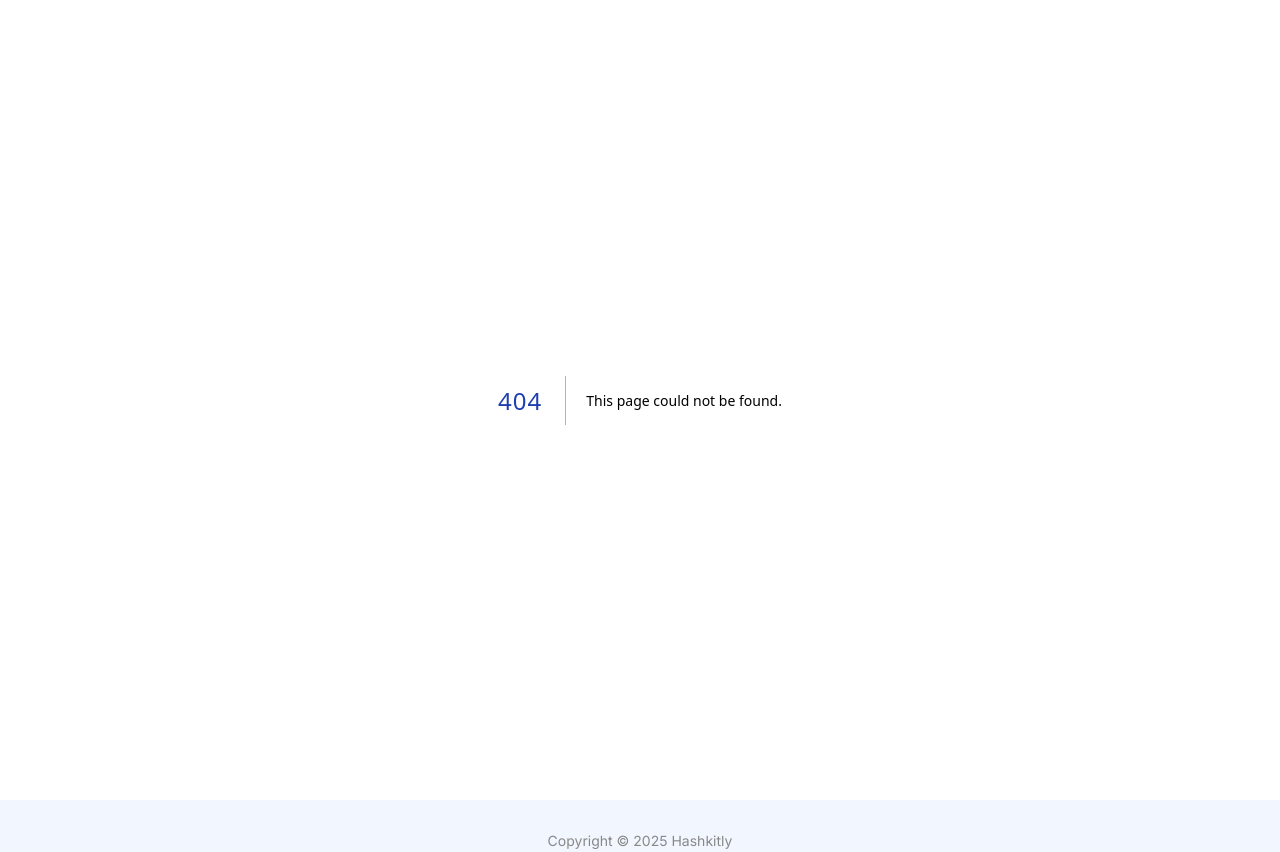
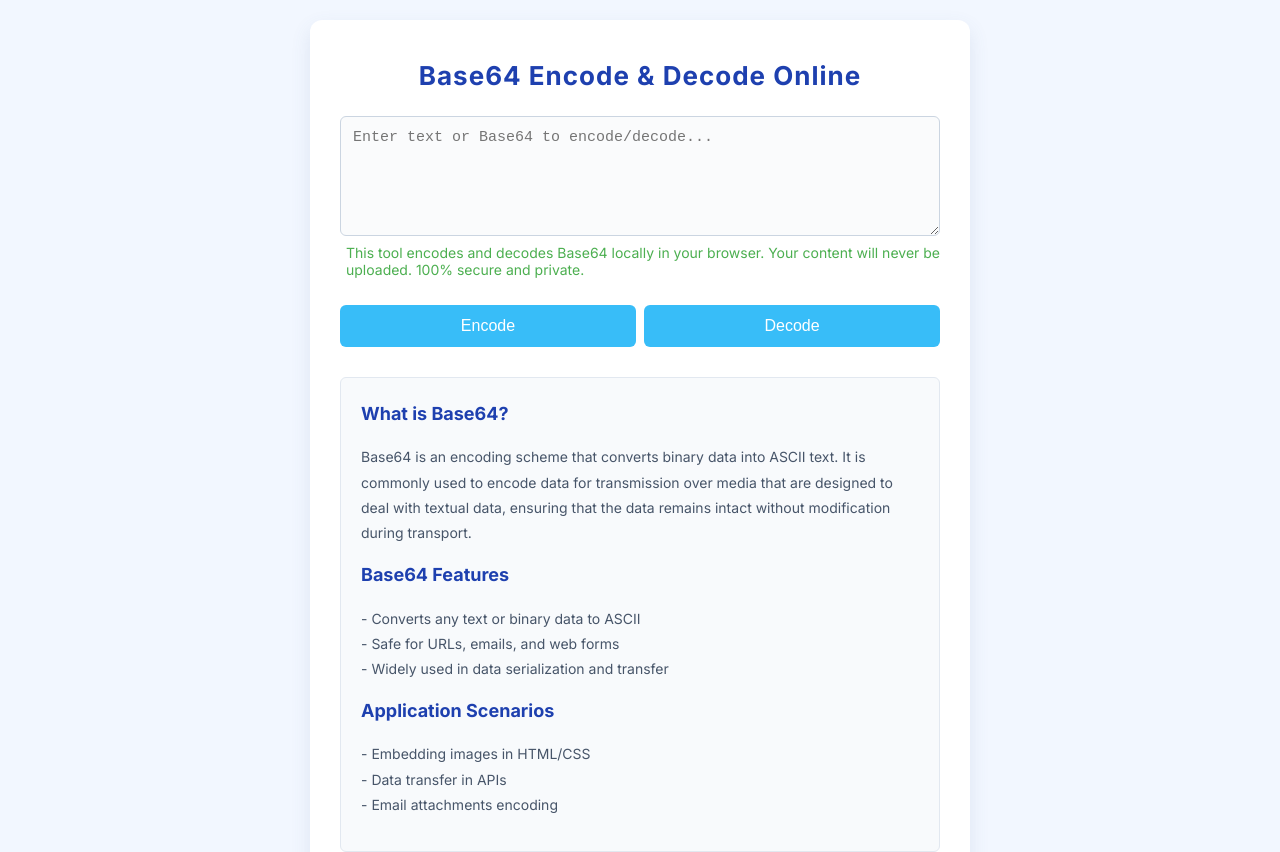
Before and after one commit to darren562/md5-tool, a Next.js app: page /base64 in a window 1280 px wide. Before the commit this address had no page. Shown: the top 852 px of the page. Built offline with nearby package versions, Linux system fonts and the light colour scheme.

Commit message:
add two page

```diff
--- /dev/null
+++ b/app/base64/page.tsx
@@ -0,0 +1,125 @@
+"use client";
+
+import { useState } from "react";
+
+export default function Base64Page() {
+  const [inputText, setInputText] = useState("");
+  const [result, setResult] = useState<string | null>(null);
+  const [decodeResult, setDecodeResult] = useState<string | null>(null);
+
+  const handleEncode = () => {
+    const text = inputText.trim();
+    if (!text) {
+      alert("Please enter content to encode");
+      return;
+    }
+    setResult(btoa(unescape(encodeURIComponent(text))));
+    setDecodeResult(null);
+  };
+
+  const handleDecode = () => {
+    const text = inputText.trim();
+    if (!text) {
+      alert("Please enter Base64 content to decode");
+      return;
+    }
+    try {
+      setDecodeResult(decodeURIComponent(escape(atob(text))));
+      setResult(null);
+    } catch {
+      alert("Invalid Base64 string");
+    }
+  };
+
+  const handleCopy = async (text: string, buttonElement: HTMLButtonElement) => {
+    try {
+      await navigator.clipboard.writeText(text);
+      const originalText = buttonElement.textContent;
+      buttonElement.textContent = "Copied";
+      buttonElement.classList.add("ok");
+      setTimeout(() => {
+        buttonElement.textContent = originalText;
+        buttonElement.classList.remove("ok");
+      }, 1200);
+    } catch (err) {
+      console.error("Copy failed:", err);
+    }
+  };
+
+  return (
+    <div className="container">
+      <div className="box">
+        <h1>Base64 Encode & Decode Online</h1>
+        <textarea
+          id="txt"
+          placeholder="Enter text or Base64 to encode/decode..."
+          value={inputText}
+          onChange={(e) => setInputText(e.target.value)}
+        />
+        <div className="tip">
+          This tool encodes and decodes Base64 locally in your browser. Your content will never be uploaded. 100% secure and private.
+        </div>
+        <div style={{ display: 'flex', gap: 8, margin: '12px 0' }}>
+          <button className="btn" onClick={handleEncode}>
+            Encode
+          </button>
+          <button className="btn" onClick={handleDecode}>
+            Decode
+          </button>
+        </div>
+        {result && (
+          <div id="res" className="result">
+            <div className="row">
+              <span>Base64 Encoded:</span>
+              <span id="base64-enc" className="hash">
+                {result}
+              </span>
+              <button
+                className="copy"
+                onClick={(e) => handleCopy(result, e.currentTarget)}
+                id="copy-base64-enc"
+              >
+                Copy
+              </button>
+            </div>
+          </div>
+        )}
+        {decodeResult && (
+          <div id="res" className="result">
+            <div className="row">
+              <span>Base64 Decoded:</span>
+              <span id="base64-dec" className="hash">
+                {decodeResult}
+              </span>
+              <button
+                className="copy"
+                onClick={(e) => handleCopy(decodeResult, e.currentTarget)}
+                id="copy-base64-dec"
+              >
+                Copy
+              </button>
+            </div>
+          </div>
+        )}
+        <div className="intro">
+          <h2>What is Base64?</h2>
+          <p>
+            Base64 is an encoding scheme that converts binary data into ASCII text. It is commonly used to encode data for transmission over media that are designed to deal with textual data, ensuring that the data remains intact without modification during transport.
+          </p>
+          <h2>Base64 Features</h2>
+          <p>
+            - Converts any text or binary data to ASCII<br />
+            - Safe for URLs, emails, and web forms<br />
+            - Widely used in data serialization and transfer
+          </p>
+          <h2>Application Scenarios</h2>
+          <p>
+            - Embedding images in HTML/CSS<br />
+            - Data transfer in APIs<br />
+            - Email attachments encoding
+          </p>
+        </div>
+      </div>
+    </div>
+  );
+}
```
Also changed, not shown: app/sha256/page.tsx (added, +91 -0 lines).
